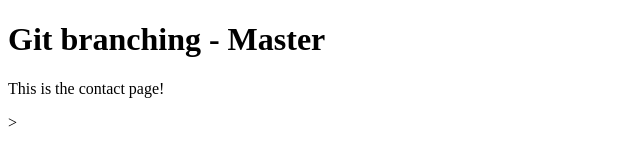
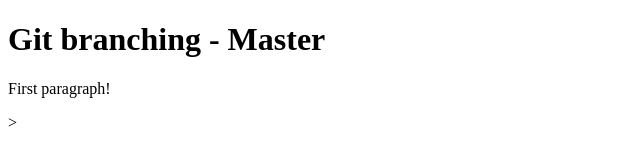
Before and after one commit to GabrielBanua/Branching, a plain HTML site: page index.html in a window 1280 px wide. Shown: the full height of the page, 0-640 px from the left. Drawn offline with Linux system fonts and the light colour scheme.

Commit message:
modified index.html

```diff
--- a/index.html
+++ b/index.html
@@ -8,7 +8,7 @@
 <body>
 
 <h1>Git branching - Master</h1>
-<p>This is the contact page!</p>
+<p>First paragraph!</p>
 
 </body>
 </html>>
```
